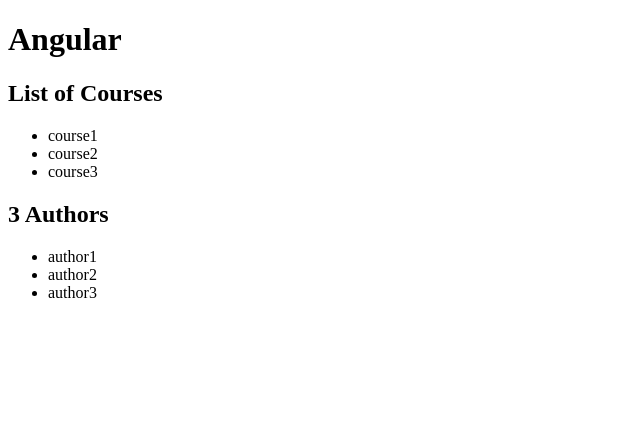
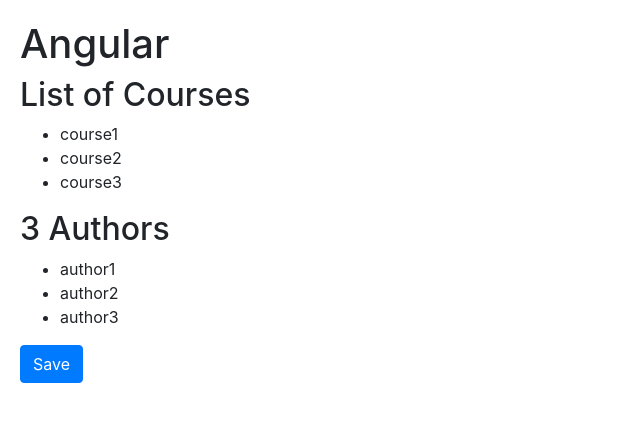
Before and after one commit to Sujit-Mishra3108/Angular-Practise, an Angular app: page / in a window 1280 px wide. Shown: the top 422 px of the page, without its empty margins (0-640 px from the left). Built offline with nearby package versions, Linux system fonts and the light colour scheme.

Commit message:
Class Binding

```diff
--- a/package.json
+++ b/package.json
@@ -19,6 +19,7 @@
     "@angular/platform-browser": "~11.1.1",
     "@angular/platform-browser-dynamic": "~11.1.1",
     "@angular/router": "~11.1.1",
+    "bootstrap": "^4.6.0",
     "rxjs": "~6.6.0",
     "tslib": "^2.0.0",
     "zone.js": "~0.11.3"
--- a/src/app/app.component.html
+++ b/src/app/app.component.html
@@ -1,3 +1,4 @@
 <h1>Angular</h1>
 <course></course>
 <app-authors></app-authors>
+<app-courses></app-courses>
--- a/src/app/courses/courses.component.html
+++ b/src/app/courses/courses.component.html
@@ -1,9 +1,10 @@
-<h2>{{ title }}</h2>  <!-- use string interpolation when their is text div span -->
+<!-- <h2>{{ title }}</h2>  use string interpolation when their is text div span -->
 <!-- <img src="{{ imageUrl }}" alt="Image">    string Interpolation -->
-<img [src]="imageUrl" alt="Image">     <!-- property binding changes from component to DOM -->
+<!--<img [src]="imageUrl" alt="Image">      property binding changes from component to DOM -->
 
-<table>
+<!--<table>
     <tr>
-        <td [attr.colspan]="colSpan"></td> <!-- targetting the colspan attr of an HTML element-->
+        <td [attr.colspan]="colSpan"></td>  targetting the colspan attr of an HTML element
     </tr>
 </table>
+ -->
--- a/src/app/courses/courses.component.ts
+++ b/src/app/courses/courses.component.ts
@@ -2,13 +2,16 @@
 
 @Component({
   selector: 'app-courses',
-  templateUrl: './courses.component.html',
+  template: `
+  <button class="btn btn-primary  [class.active]='isActive' ">Save</button>
+  `, //class binding
+  // templateUrl: './courses.component.html',
   styleUrls: ['./courses.component.css']
 })
 export class CoursesComponent{
 
   title = "list of Courses";
   imageUrl = "http://lorempixel.com/400/200";
-  colSpan = 2;
-
+  //colSpan = 2;
+  isActive = true;  // based on this value button will behave
 }
--- a/src/styles.css
+++ b/src/styles.css
@@ -1 +1,6 @@
 /* You can add global styles to this file, and also import other style files */
+@import "~bootstrap/dist/css/bootstrap.css";
+
+body{
+    padding: 20px;
+}
```
Also changed, not shown: 1 other file (tests, documents, lock files or other folders).
